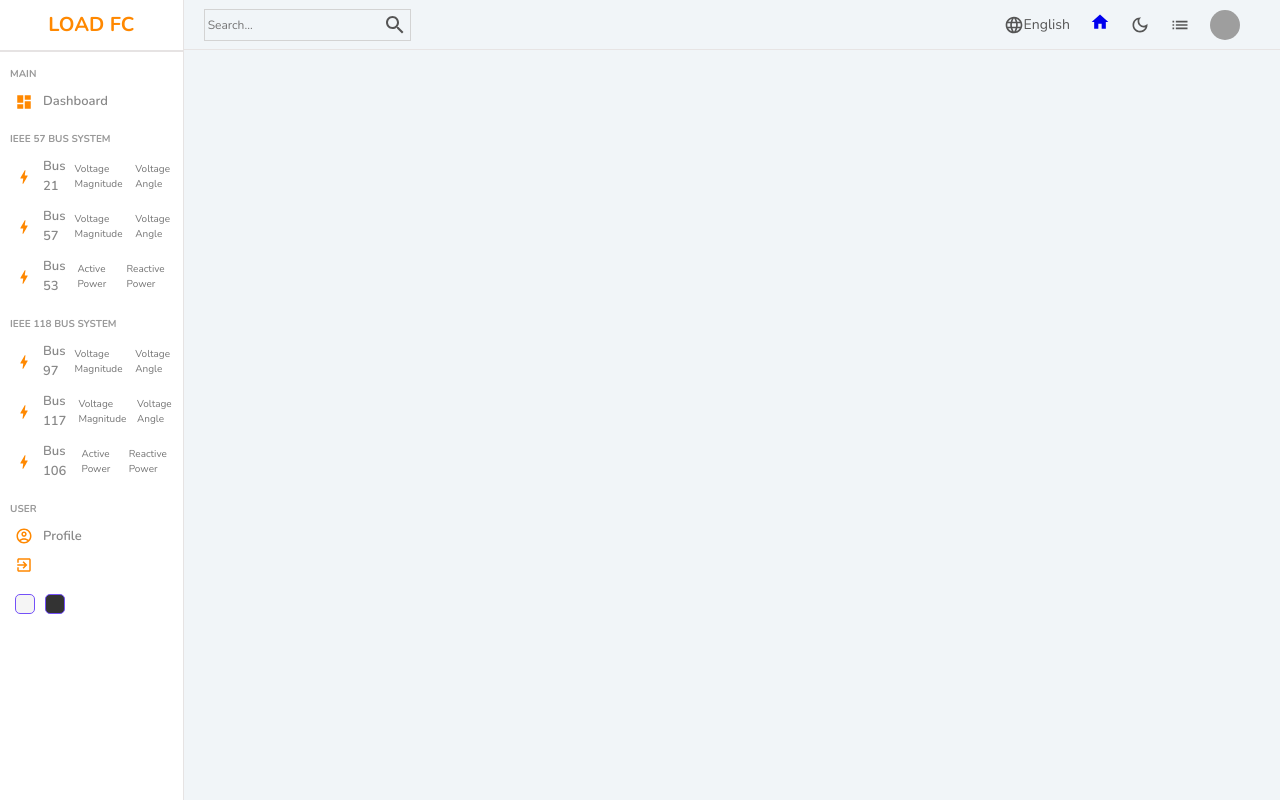
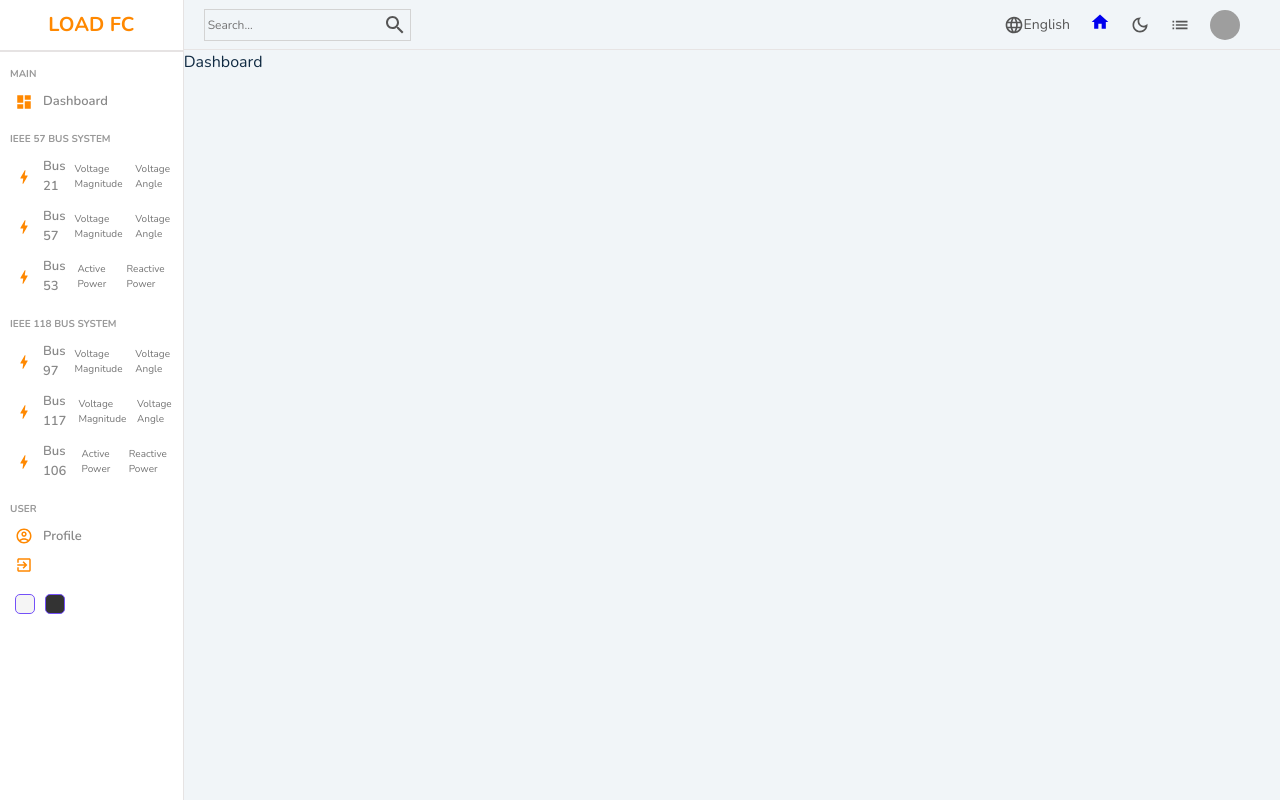
Before and after one commit to Pro399/Load_FC_Frontend, a React (Create React App) app: page /dashboard in a window 1280 px wide. Built offline with nearby package versions, Linux system fonts and the light colour scheme; no server answers; grey boxes are pictures that could not be loaded.

Commit message:
Added dashboard identifier (temporary)

```diff
--- a/src/pages/home/Home.jsx
+++ b/src/pages/home/Home.jsx
@@ -14,6 +14,7 @@ const Home = () => {
       <Sidebar />
       <div className="homeContainer">
         <Navbar />
+        Dashboard
         {/* <div className="widgets">
           <Widget type="current" />
           <Widget type="voltage" />
```
